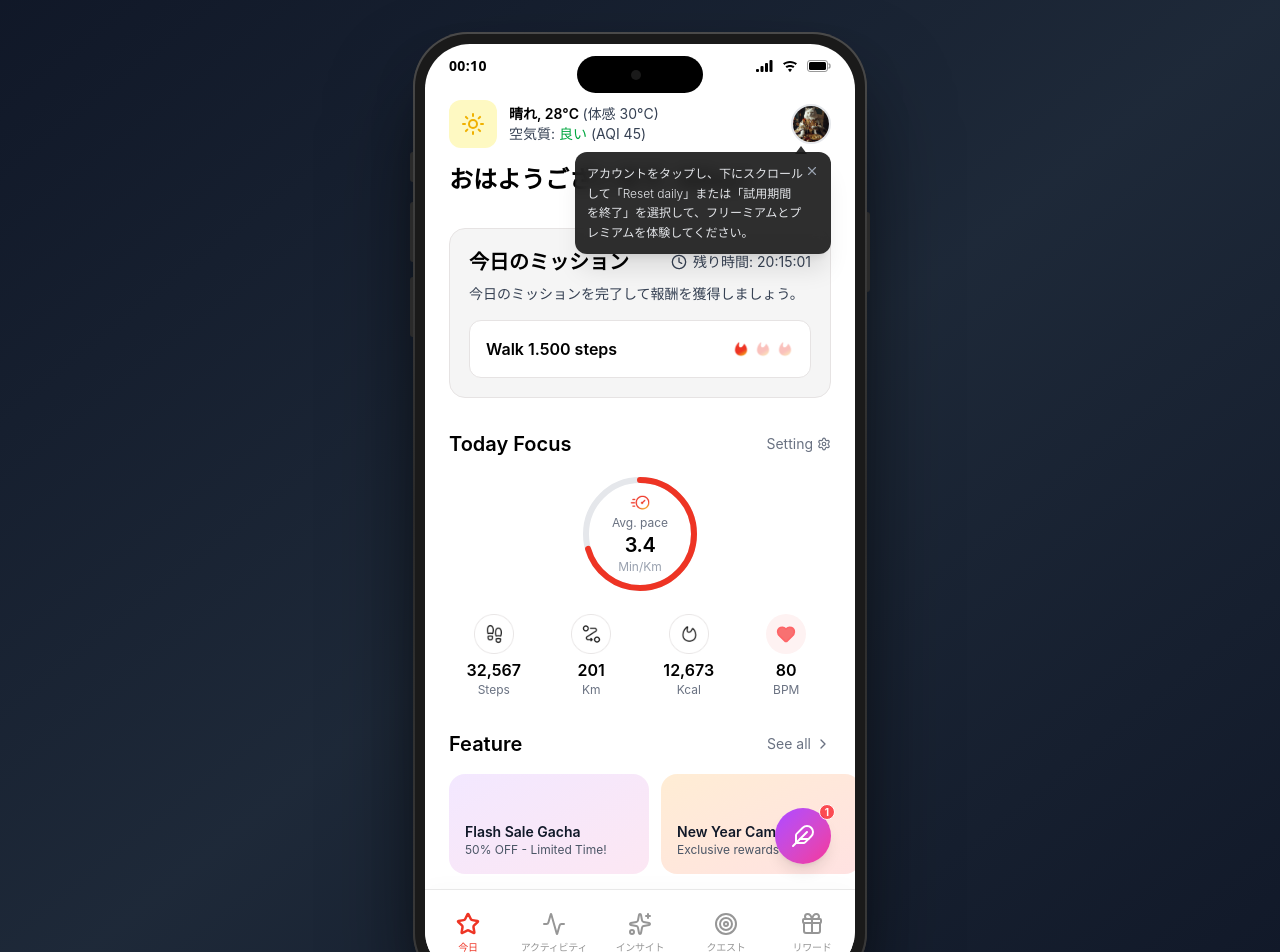
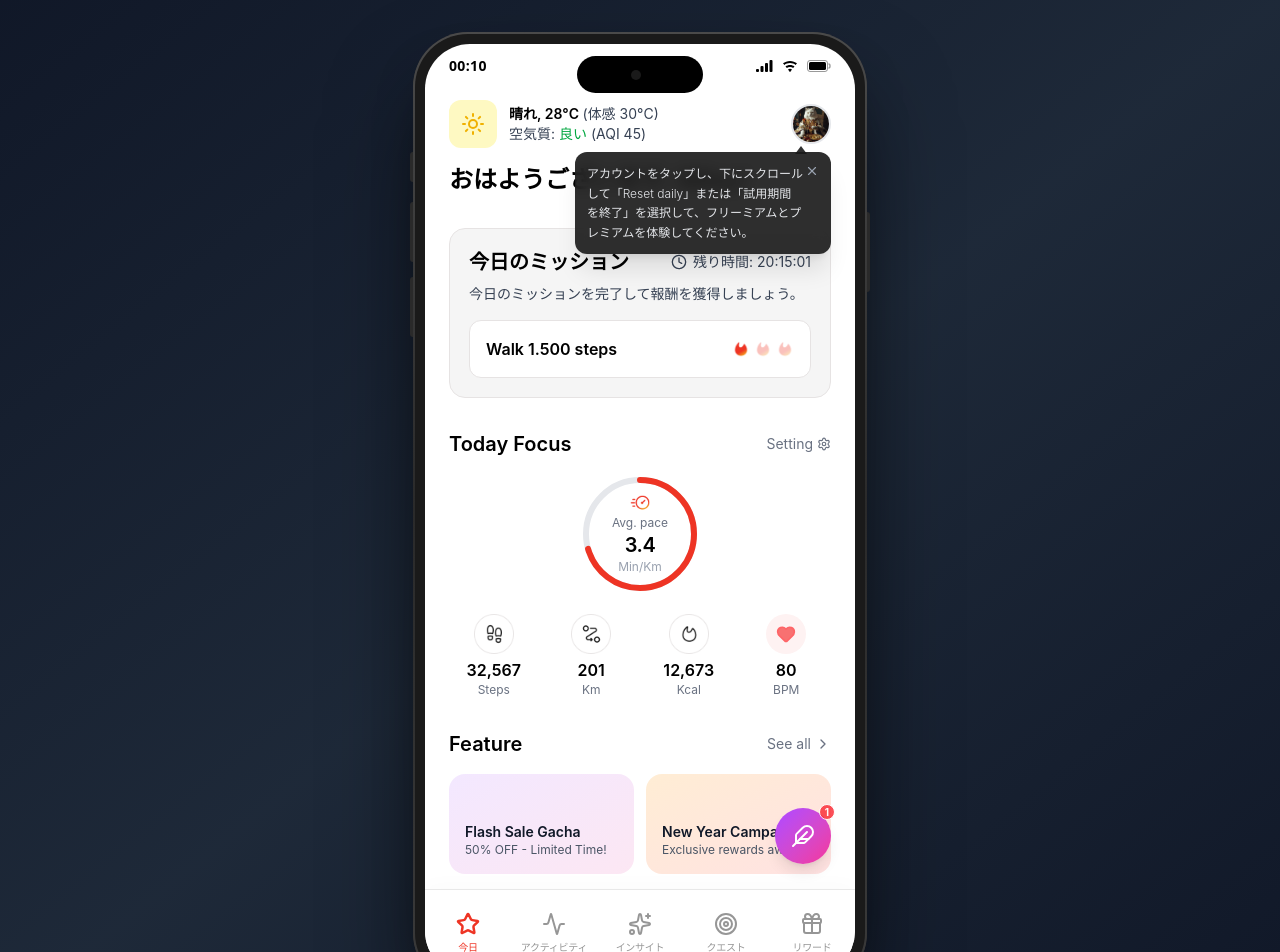
Before and after one commit to cachep-xidau/omikuji, a React (Vite) app: page /#/ in a window 1280 px wide. Shown: the top 952 px of the page. Built offline with nearby package versions, Linux system fonts and the light colour scheme.

Commit message:
style: switch feature section to grid layout

```diff
--- a/src/components/FeatureSection.jsx
+++ b/src/components/FeatureSection.jsx
@@ -31,13 +31,13 @@ const FeatureSection = () => {
                 </button>
             </div>
 
-            {/* Horizontal Scroll Cards */}
-            <div className="flex gap-3 overflow-x-auto pb-2 -mx-6 px-6 scrollbar-hide">
+            {/* Grid Layout Cards - No Horizontal Scroll */}
+            <div className="grid grid-cols-2 gap-3">
                 {features.map((feature) => {
                     return (
                         <div
                             key={feature.id}
-                            className={`flex-shrink-0 w-[200px] h-[100px] rounded-2xl bg-gradient-to-br ${feature.gradient} p-4 relative overflow-hidden cursor-pointer transition-transform hover:scale-[1.02] active:scale-[0.98] flex flex-col justify-end`}
+                            className={`rounded-2xl bg-gradient-to-br ${feature.gradient} p-4 relative overflow-hidden cursor-pointer transition-transform hover:scale-[1.02] active:scale-[0.98] flex flex-col justify-end h-[100px]`}
                         >
                             {/* Text */}
                             <h4 className={`text-sm font-semibold ${feature.titleColor}`}>{feature.title}</h4>
```
